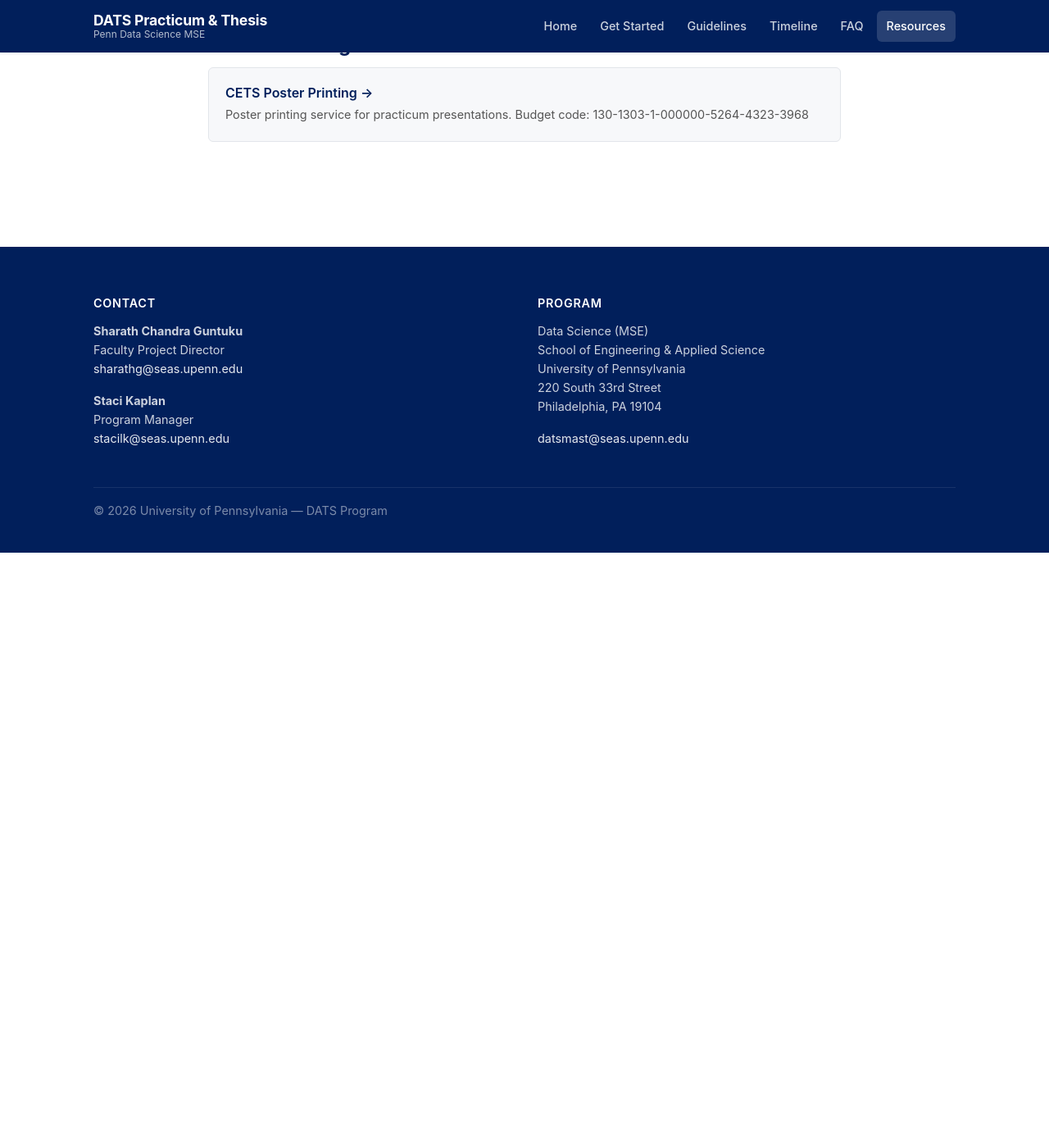
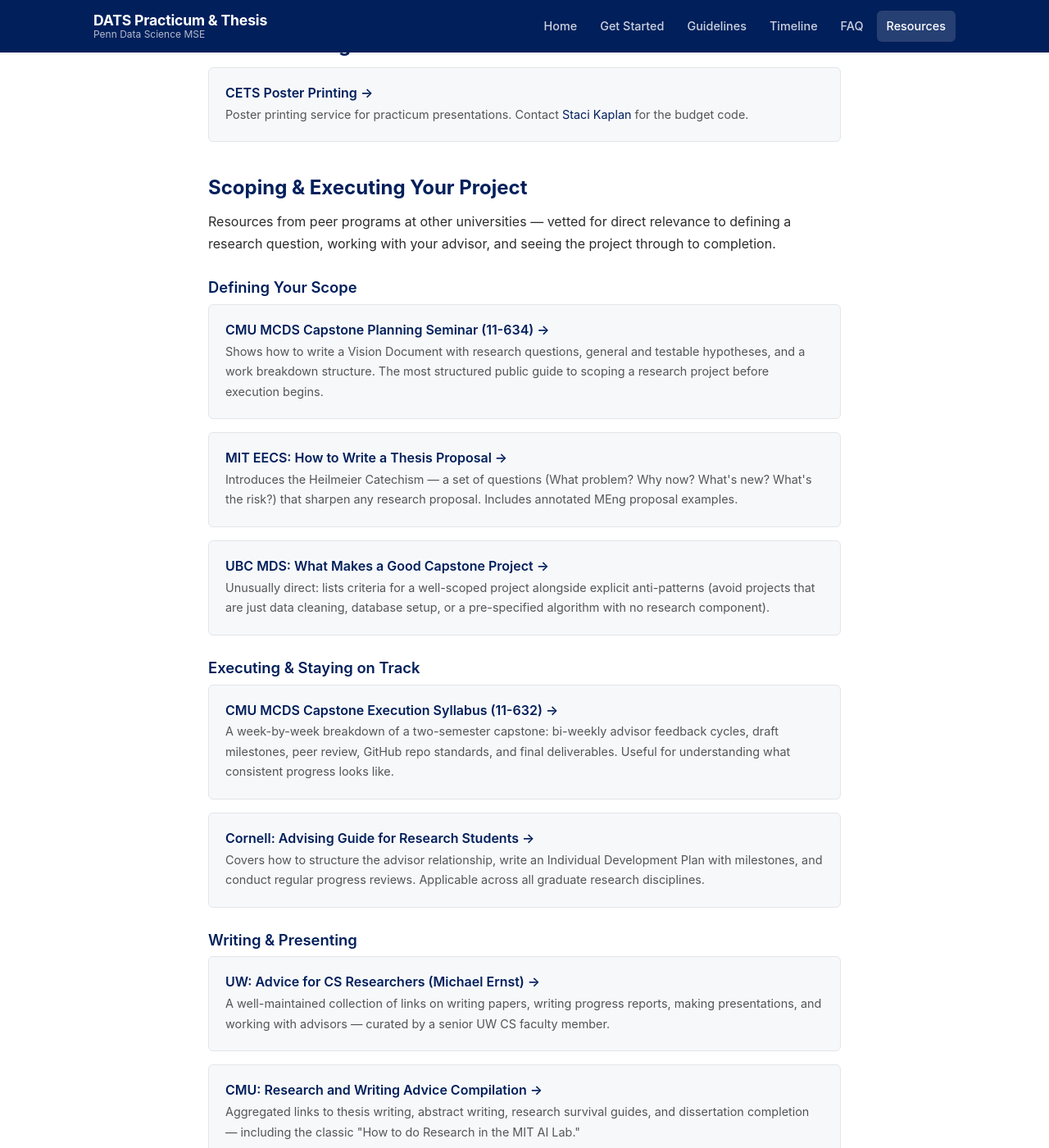
Before and after one commit to chandrasg/dats-projects, a Jekyll site: the page built from pages/resources.md, in a window 1280 px wide and 1400 px high, scrolled down 1381 px. Shown: the whole window at 82% size. Built offline with Jekyll 4.4.1, drawn with Linux system fonts in a browser that asks for light colours; before the commit the page ends 2055 px from its top, so only the background shows below that.

Commit message:
Add scoping/execution resources section; remove poster budget code
- New section on resources page with 7 vetted resources from CMU, MIT,
  UBC, Cornell, UW covering project scoping, execution, and writing
- Remove poster budget code; redirect students to Staci for the code
- Add docs/capstone-resources-synthesis.md with full research synthesis

Co-Authored-By: Claude Sonnet 4.6 <noreply@anthropic.com>

```diff
--- a/pages/resources.md
+++ b/pages/resources.md
@@ -63,5 +63,50 @@ permalink: /resources/
 
 <div class="resource-card">
 <h4><a href="https://cets.seas.upenn.edu/answers/posters.html" target="_blank">CETS Poster Printing &rarr;</a></h4>
-<p>Poster printing service for practicum presentations. Budget code: 130-1303-1-000000-5264-4323-3968</p>
+<p>Poster printing service for practicum presentations. Contact <a href="mailto:{{ site.data.contacts.program_manager.email }}">{{ site.data.contacts.program_manager.name }}</a> for the budget code.</p>
 </div>
+
+## Scoping & Executing Your Project
+
+Resources from peer programs at other universities — vetted for direct relevance to defining a research question, working with your advisor, and seeing the project through to completion.
+
+### Defining Your Scope
+
+<div class="resource-card">
+<h4><a href="https://mcds-cmu.github.io/11634/s24/syllabus/" target="_blank">CMU MCDS Capstone Planning Seminar (11-634) &rarr;</a></h4>
+<p>Shows how to write a Vision Document with research questions, general and testable hypotheses, and a work breakdown structure. The most structured public guide to scoping a research project before execution begins.</p>
+</div>
+
+<div class="resource-card">
+<h4><a href="https://mitcommlab.mit.edu/eecs/commkit/thesis-proposal/" target="_blank">MIT EECS: How to Write a Thesis Proposal &rarr;</a></h4>
+<p>Introduces the Heilmeier Catechism — a set of questions (What problem? Why now? What's new? What's the risk?) that sharpen any research proposal. Includes annotated MEng proposal examples.</p>
+</div>
+
+<div class="resource-card">
+<h4><a href="https://masterdatascience.ubc.ca/employers/capstone-project" target="_blank">UBC MDS: What Makes a Good Capstone Project &rarr;</a></h4>
+<p>Unusually direct: lists criteria for a well-scoped project alongside explicit anti-patterns (avoid projects that are just data cleaning, database setup, or a pre-specified algorithm with no research component).</p>
+</div>
+
+### Executing & Staying on Track
+
+<div class="resource-card">
+<h4><a href="https://mcds-cmu.github.io/11632/f24/syllabus/" target="_blank">CMU MCDS Capstone Execution Syllabus (11-632) &rarr;</a></h4>
+<p>A week-by-week breakdown of a two-semester capstone: bi-weekly advisor feedback cycles, draft milestones, peer review, GitHub repo standards, and final deliverables. Useful for understanding what consistent progress looks like.</p>
+</div>
+
+<div class="resource-card">
+<h4><a href="https://gradschool.cornell.edu/academic-progress/opportunities-resources-support/advising-guide-for-research-students-2025/" target="_blank">Cornell: Advising Guide for Research Students &rarr;</a></h4>
+<p>Covers how to structure the advisor relationship, write an Individual Development Plan with milestones, and conduct regular progress reviews. Applicable across all graduate research disciplines.</p>
+</div>
+
+### Writing & Presenting
+
+<div class="resource-card">
+<h4><a href="https://homes.cs.washington.edu/~mernst/advice/" target="_blank">UW: Advice for CS Researchers (Michael Ernst) &rarr;</a></h4>
+<p>A well-maintained collection of links on writing papers, writing progress reports, making presentations, and working with advisors — curated by a senior UW CS faculty member.</p>
+</div>
+
+<div class="resource-card">
+<h4><a href="http://www.cs.cmu.edu/~mleone/how-to.html" target="_blank">CMU: Research and Writing Advice Compilation &rarr;</a></h4>
+<p>Aggregated links to thesis writing, abstract writing, research survival guides, and dissertation completion — including the classic "How to do Research in the MIT AI Lab."</p>
+</div>
```
Also changed, not shown: docs/capstone-resources-synthesis.md (added, +193 -0 lines).
